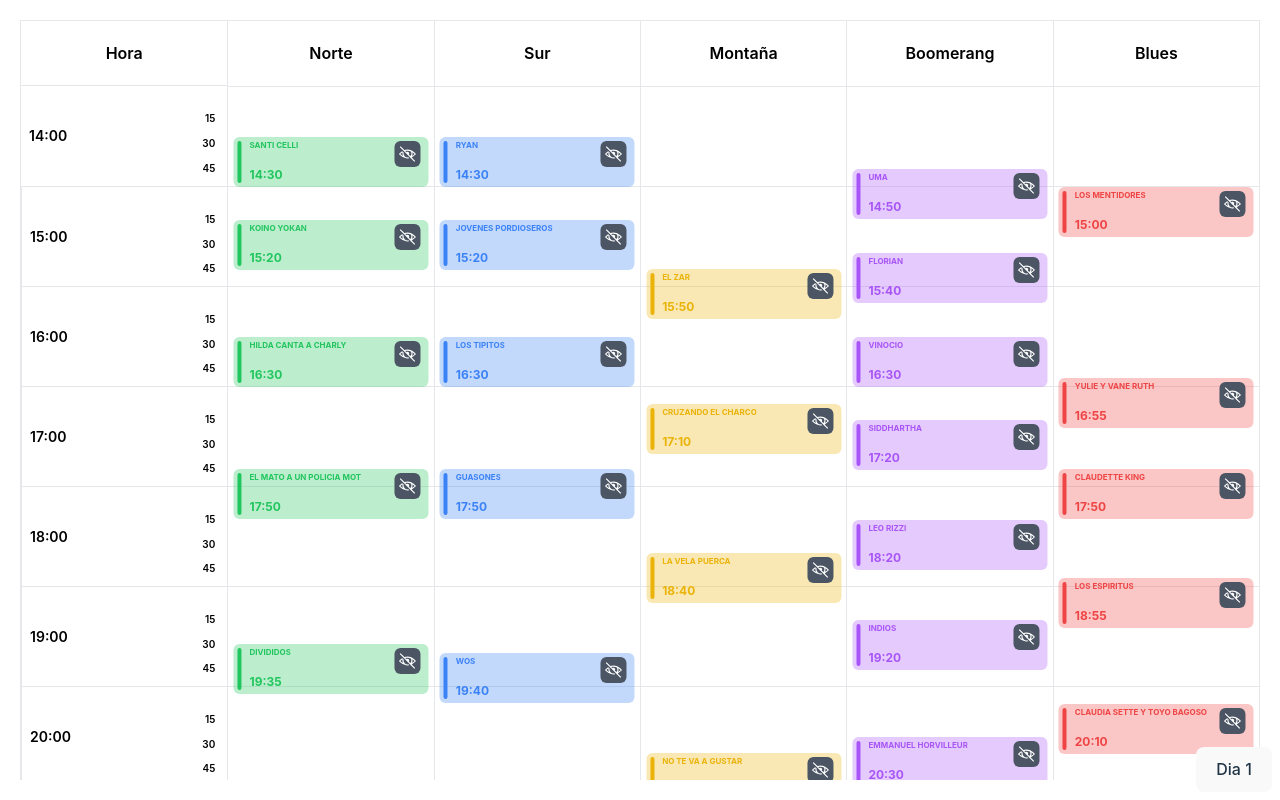
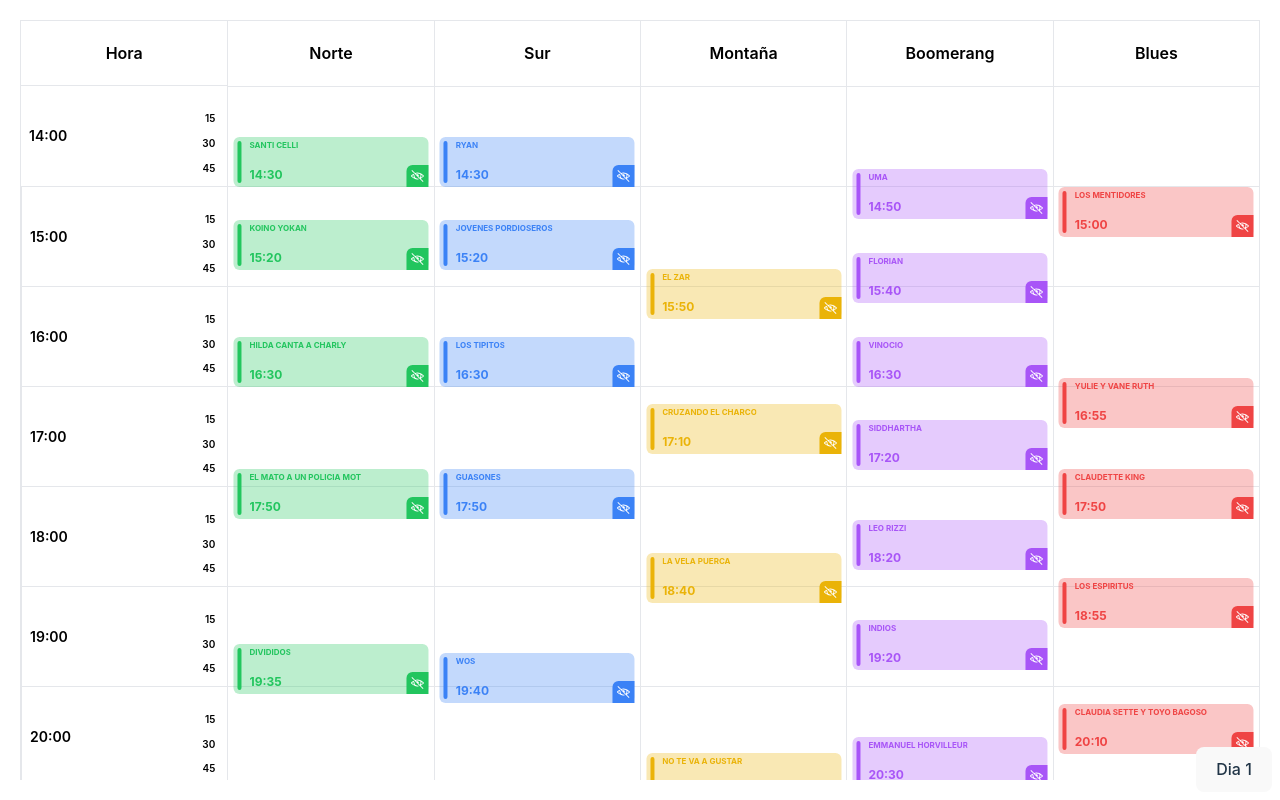
Before and after one commit to hernan-dp/cosquin, a React (Vite) app: page / in a window 1280 px wide. Built offline with nearby package versions, Linux system fonts and the light colour scheme.

Commit message:
Add more style

```diff
--- a/src/components/EventBox.tsx
+++ b/src/components/EventBox.tsx
@@ -30,7 +30,16 @@
   const percentage = getPercentageByMinutes(hour);
 
   return (
-    <div className="text-center h-[100px] relative select-none">
+    <div
+      className="text-center h-[100px] relative select-none"
+      onClick={() => {
+        if (isHidden) {
+          setHidden((prev) => prev.filter((e) => e !== title));
+        } else {
+          setHidden((prev) => [...prev, title]);
+        }
+      }}
+    >
       <div
         className={cn(
           `absolute w-[95%] h-[50px] opacity-100 rounded-xl z-10 -translate-x-[50%] transform`,
@@ -65,35 +74,44 @@
               "bg-pink-500": scene === "Paraguay",
             })}
           />
-          <div className="absolute right-2 top-1 text-xs font-extrabold text-black z-30">
+          <div className="absolute right-0 bottom-0 text-xs font-extrabold text-black z-30">
             {isHidden ? (
               <div
-                className="bg-gray-600 rounded-md px-1 py-1 "
-                onClick={() => {
-                  console.log("click");
-                  setHidden((prev) => prev.filter((e) => e !== title));
-                }}
+                className={cn("bg-gray-600 rounded-tl-md px-1 py-1 ", {
+                  "bg-red-500": scene === "Blues",
+                  "bg-green-500": scene === "Norte",
+                  "bg-blue-500": scene === "Sur",
+                  "bg-yellow-500": scene === "Montaña",
+                  "bg-purple-500": scene === "Boomerang",
+                  "bg-pink-500": scene === "Paraguay",
+                })}
               >
                 <svg
                   xmlns="http://www.w3.org/2000/svg"
                   viewBox="0 0 24 24"
                   fill="white"
-                  width="18"
-                  height="18"
+                  width="14"
+                  height="14"
                 >
                   <path d="M12 4.5C7.305 4.5 3.135 7.305 1.5 12c1.635 4.695 5.805 7.5 10.5 7.5s8.865-2.805 10.5-7.5C20.865 7.305 16.695 4.5 12 4.5zm0 12c-2.485 0-4.5-2.015-4.5-4.5S9.515 7.5 12 7.5s4.5 2.015 4.5 4.5-2.015 4.5-4.5 4.5zm0-7.5c-1.655 0-3 1.345-3 3s1.345 3 3 3 3-1.345 3-3-1.345-3-3-3z" />
                 </svg>
               </div>
             ) : (
               <div
-                className="bg-gray-600 rounded-md px-1 py-1 z-30"
-                onClick={() => setHidden((prev) => [...prev, title])}
+                className={cn("bg-gray-600 rounded-tl-md px-1 py-1 z-30", {
+                  "bg-red-500": scene === "Blues",
+                  "bg-green-500": scene === "Norte",
+                  "bg-blue-500": scene === "Sur",
+                  "bg-yellow-500": scene === "Montaña",
+                  "bg-purple-500": scene === "Boomerang",
+                  "bg-pink-500": scene === "Paraguay",
+                })}
               >
                 <svg
                   fill="white"
                   viewBox="0 0 32 32"
-                  width={18}
-                  height={18}
+                  width={14}
+                  height={14}
                   xmlns="http://www.w3.org/2000/svg"
                 >
                   <g id="SVGRepo_bgCarrier" strokeWidth="0"></g>
```
